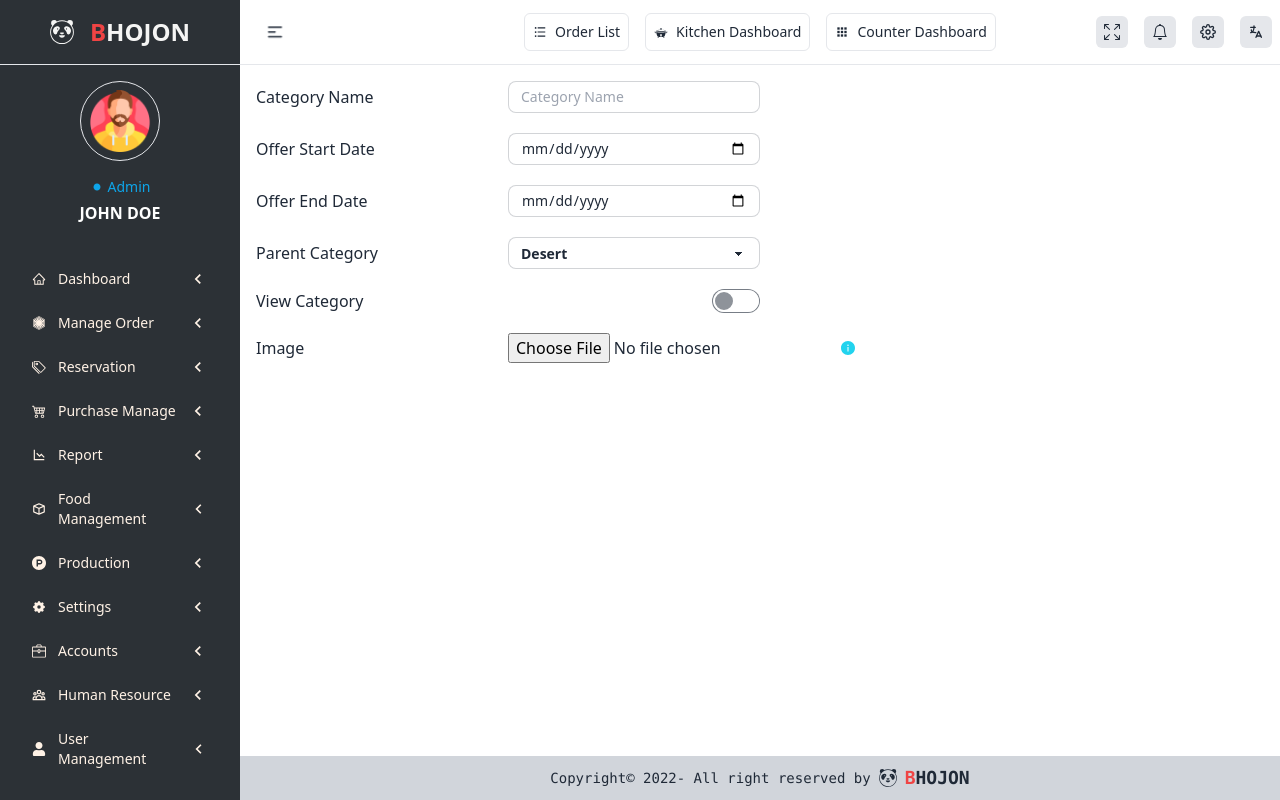
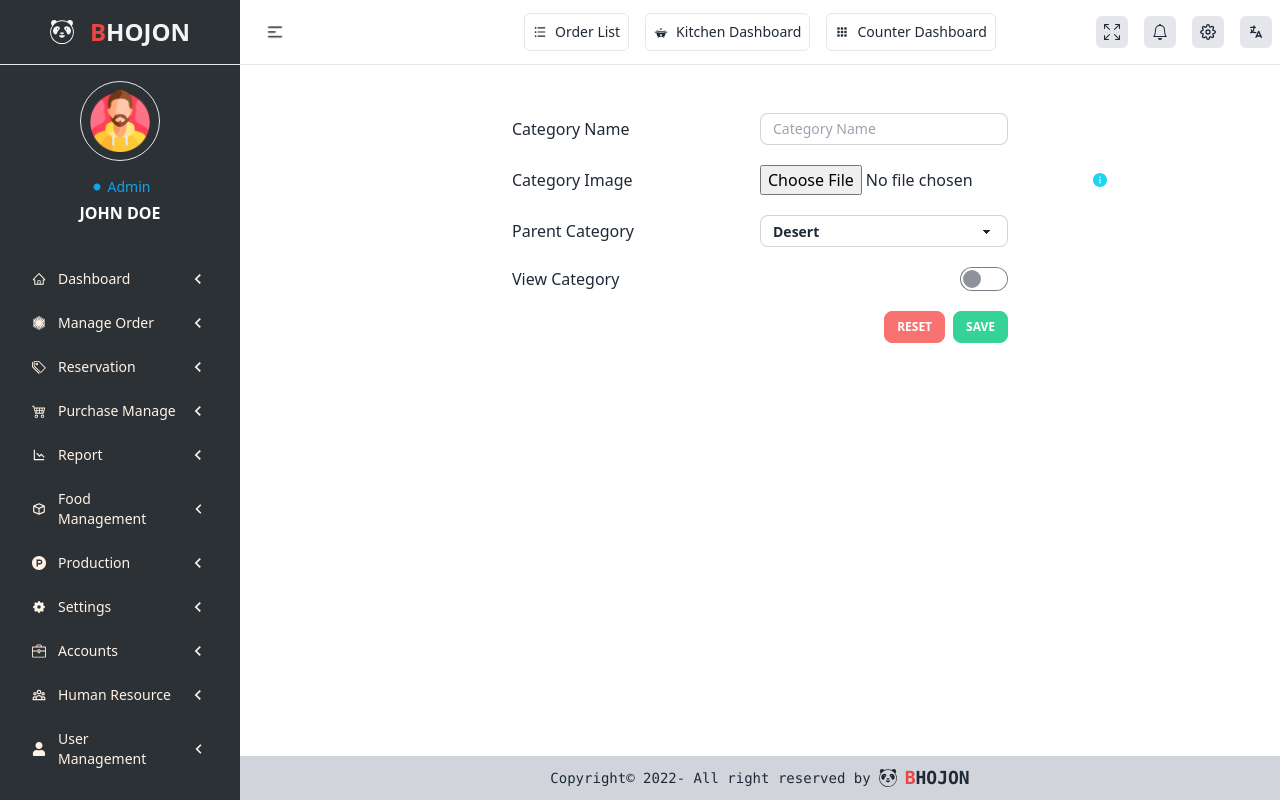
Before and after one commit to nDevers/Bhojon, a React (Create React App) app: page /dashboard/food-management/manage-category/add-category in a window 1280 px wide. Built offline with nearby package versions, Linux system fonts and the light colour scheme.

Commit message:
add category page
Co-Authored-By: AbidHasanPiash <60427103+AbidHasanPiash@users.noreply.github.com>

```diff
--- /dev/null
+++ b/src/components/Button.js
@@ -0,0 +1,9 @@
+import React from 'react';
+
+const Button = ({ customClass = 'btn btn-sm btn-success text-xs text-white', buttonTitle = 'Button Name' }) => {
+    return (
+        <button className={customClass}>{buttonTitle}</button>
+    );
+};
+
+export default Button;
--- /dev/null
+++ b/src/components/FileInput.js
@@ -0,0 +1,18 @@
+import React from 'react';
+import { AiFillInfoCircle } from "react-icons/ai";
+
+const FileInput = ({ fileInputTitle = 'File Input Title', fileButtonColor = 'text-cyan-400' }) => {
+    return (
+        <div className="grid grid-cols-2 items-center w-3/6">
+            <h3>{fileInputTitle}</h3>
+            <div className="flex items-center gap-x-4">
+                <input type="file" id="myfile" name="myfile" />
+                <button className={`p-1 ${fileButtonColor} border-0`}>
+                    <AiFillInfoCircle />
+                </button>
+            </div>
+        </div >
+    );
+};
+
+export default FileInput;
--- /dev/null
+++ b/src/components/Select.js
@@ -0,0 +1,17 @@
+import React from 'react';
+
+const Select = ({ selectTitle = 'Select Title', selectOptions = ['Option 1', 'Option 2', 'Option 3', 'Option 4', 'Option 5'] }) => {
+    return (
+        <div className="grid grid-cols-2 items-center w-3/6">
+            <h3>{selectTitle}</h3>
+            <select className="select select-bordered select-xs md:select-sm lg:select-sm w-full max-w-xs">
+                <option disabled>Select your Choice</option>
+                {
+                    selectOptions.map(selectOption => <option key={selectOption}>{selectOption}</option>)
+                }
+            </select>
+        </div>
+    );
+};
+
+export default Select;
--- /dev/null
+++ b/src/components/Toggle.js
@@ -0,0 +1,14 @@
+import React from 'react';
+
+const Toggle = ({ toggleTitle = 'Toggle Title', toggleDefaultValue = '' }) => {
+    return (
+        <div className="grid grid-cols-2 items-center w-3/6">
+            <h3>View Category</h3>
+            <div className='flex justify-end'>
+                <input type="checkbox" className="toggle" ${toggleDefaultValue} />
+            </div>
+        </div>
+    );
+};
+
+export default Toggle;
--- a/src/pages/dashboard/FoodManagement/ManageCategory/AddCategory.js
+++ b/src/pages/dashboard/FoodManagement/ManageCategory/AddCategory.js
@@ -1,43 +1,26 @@
-import React from 'react';
-import { AiFillInfoCircle } from 'react-icons/ai';
+import React from "react";
+import Button from "../../../../components/Button";
+import FileInput from "../../../../components/FileInput";
+import Input from "../../../../components/Input";
+import Select from "../../../../components/Select";
 
 const AddCategory = () => {
     return (
-        <div>
-            <div className='flex flex-col gap-5 justify-between p-2'>
-                <div className="grid grid-cols-2 items-center w-3/6">
-                    <h3>Category Name</h3>
-                    <input type="text" placeholder="Category Name" className="input input-bordered input-xs md:input-sm lg:input-sm w-full max-w-xs" />
-                </div>
-                <div className="grid grid-cols-2 items-center w-3/6">
-                    <h3>Offer Start Date</h3>
-                    <input type="date" placeholder="Offer Start Date" className="input input-bordered input-xs md:input-sm lg:input-sm w-full max-w-xs" />
-                </div>
-                <div className="grid grid-cols-2 items-center w-3/6">
-                    <h3>Offer End Date</h3>
-                    <input type="date" placeholder="Offer End Date" className="input input-bordered input-xs md:input-sm lg:input-sm w-full max-w-xs" />
-                </div>
-                <div className="grid grid-cols-2 items-center w-3/6">
-                    <h3>Parent Category</h3>
-                    <select className="select select-bordered select-xs md:select-sm lg:select-sm w-full max-w-xs">
-                        <option disabled selected>Desert</option>
-                        <option>Drinks</option>
-                        <option>Soup</option>
-                    </select>
-                </div>
+        <div className="my-10">
+            <div className="flex flex-col gap-5 items-center justify-center p-2 m-2">
+                <Input inputTitle='Category Name' inputType='text' inputPlaceHolder='Category Name' />
+                <FileInput fileInputTitle='Category Image' />
+                <Select selectTitle='Parent Category' selectOptions={['Desert', 'Drinks', 'Soup']} />
                 <div className="grid grid-cols-2 items-center w-3/6">
                     <h3>View Category</h3>
                     <div className='flex justify-end'>
                         <input type="checkbox" className="toggle" />
                     </div>
                 </div>
-                <div className="grid grid-cols-2 items-center w-3/6">
-                    <h3>Image</h3>
-                    <div className='flex items-center gap-x-4'>
-                        <input type="file" id="myfile" name="myfile" />
-                        <button className='p-1 text-cyan-400 border-0' >
-                            <AiFillInfoCircle />
-                        </button>
+                <div className="grid items-center justify-end w-3/6">
+                    <div className="flex justify-end gap-x-2">
+                        <Button customClass='btn btn-sm btn-error text-xs text-white' buttonTitle='Reset' />
+                        <Button buttonTitle='Save' />
                     </div>
                 </div>
             </div>
--- a/src/pages/dashboard/dashboard.js
+++ b/src/pages/dashboard/dashboard.js
@@ -137,7 +137,7 @@ const Dashboard = () => {
       <div className="drawer drawer-mobile">
         <input id="sidebar" type="checkbox" className="drawer-toggle" />
         <div className="drawer-content flex flex-col">
-          <navbar className="navbar sticky top-0 z-50 bg-base-100 border-b">
+          <header className="navbar sticky top-0 z-50 bg-base-100 border-b">
             {/* navbar left */}
             <div className="navbar-start">
               <div className="flex lg:hidden gap-x-3 items-center justify-center text-xl md:text-2xl lg:text-2xl text-center text-black font-semibold font-mono uppercase pl-4">
@@ -254,7 +254,7 @@ const Dashboard = () => {
                 </ul>
               </div>
             </div>
-          </navbar>
+          </header>
 
           <main className="scroll-smooth scrollbar-thin scrollbar-thumb-gray-400 overflow-x-auto">
             <div className="m-2">
```
